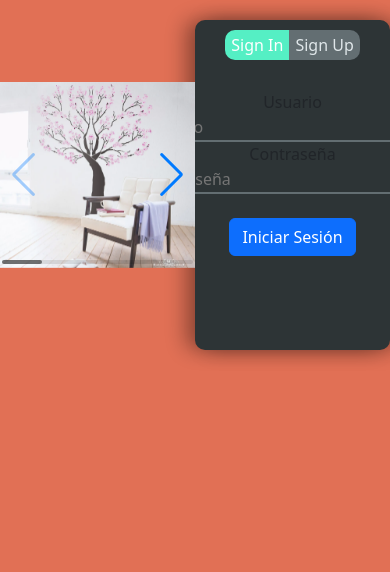
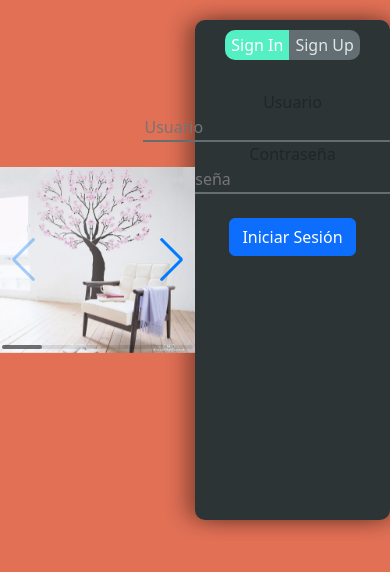
Before and after one commit to joaquin-espinosa733/login, a React (Vite) app: page / in a window 390 px wide. Shown: the top 572 px of the page. Built offline with nearby package versions, Linux system fonts and the light colour scheme.

Commit message:
transition

```diff
--- a/src/components/SignUp/AuthForm.module.css
+++ b/src/components/SignUp/AuthForm.module.css
@@ -21,7 +21,7 @@
         background-color: #2d3436;
         max-width: 300px;
         /* Aquí defines el ancho máximo que deseas */
-        height: 330px;
+        height: 500px;
         margin-left: auto;
         /* Para centrarlo horizontalmente */
         margin-right: auto;
```
